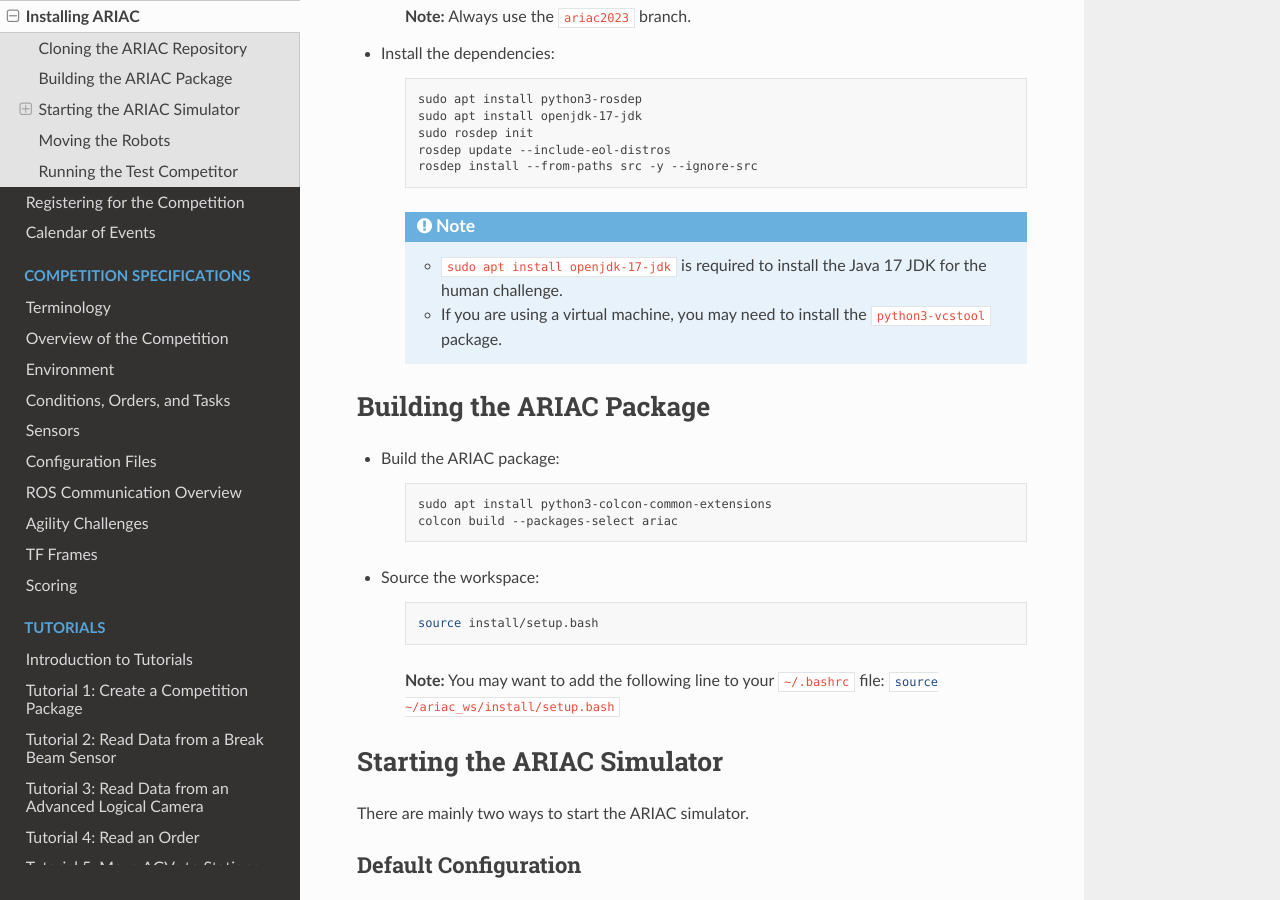
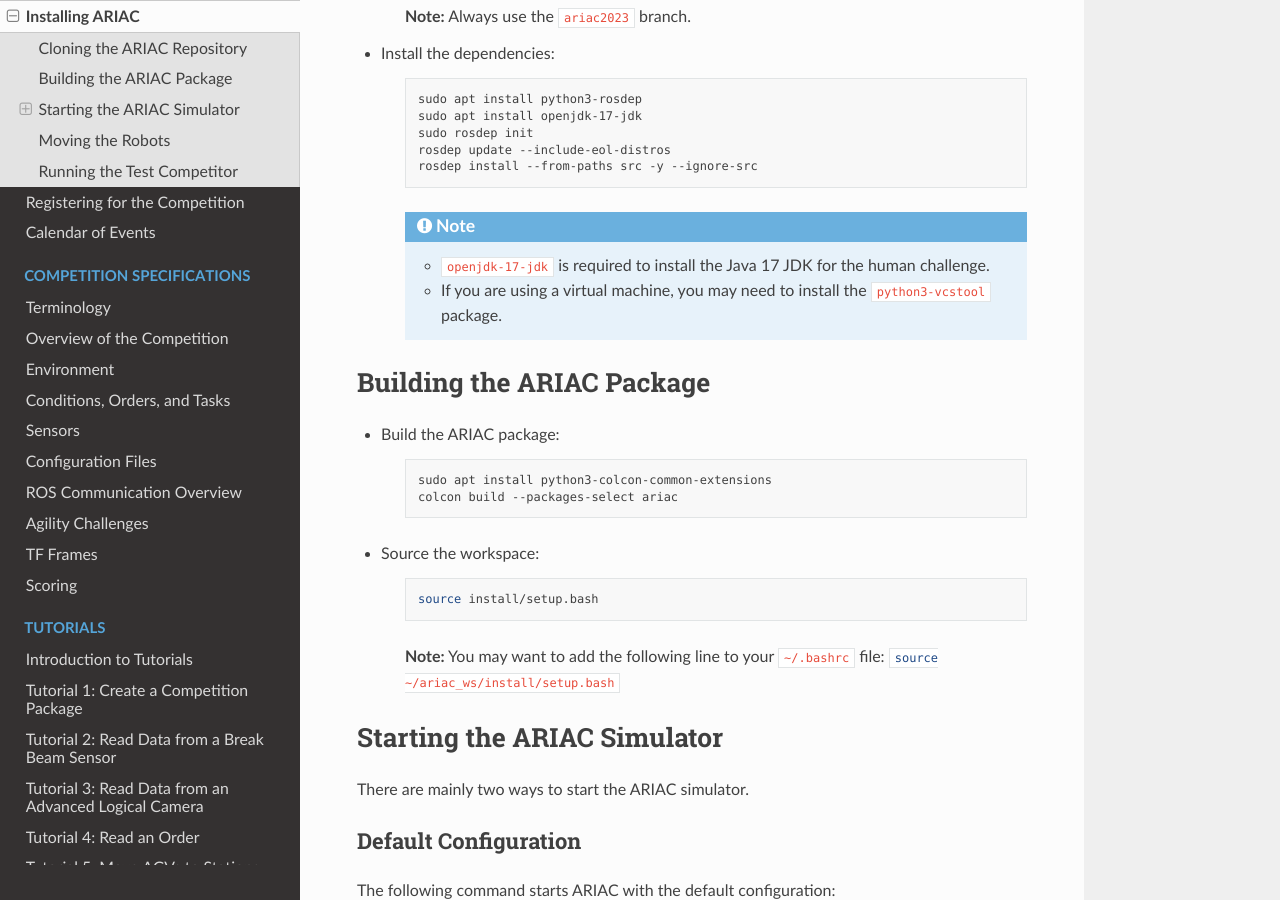
Before and after one commit to usnistgov/ARIAC, a Sphinx documentation site: the page built from docs/getting_started/installation.rst, in a window 1280 px wide and 900 px high, scrolled down 658 px. Built offline with Sphinx 7.4.7 and the Read the Docs theme 2.0.0, drawn with Linux system fonts in a browser that asks for light colours; cross-references to code outside the pages are shown as plain code.

Commit message:
updated the installation instructions

```diff
--- a/docs/getting_started/installation.rst
+++ b/docs/getting_started/installation.rst
@@ -50,7 +50,7 @@ Cloning the ARIAC Repository
 
     .. note::
 
-        - :console:`sudo apt install openjdk-17-jdk` is required to install the Java 17 JDK for the human challenge.
+        - :file:`openjdk-17-jdk` is required to install the Java 17 JDK for the human challenge.
         - If you are using a virtual machine, you may need to install the :file:`python3-vcstool` package.
 
 
```
